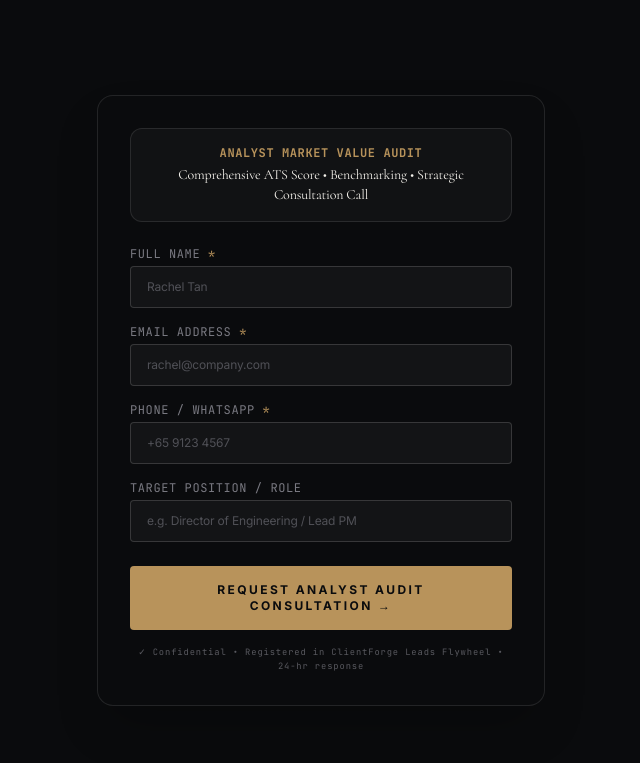
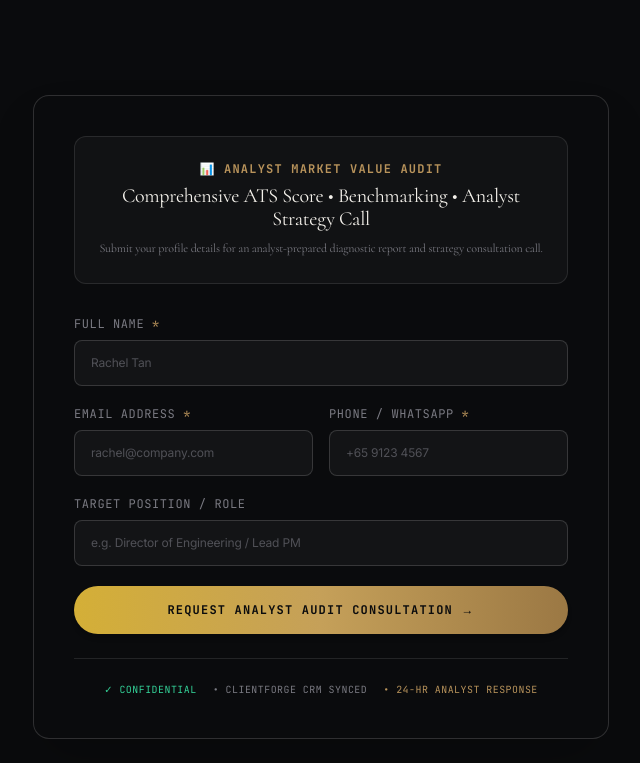
Before and after one commit to ashucfx/catalyst-ripplenexus, a Next.js app: page /audit in a window 1280 px wide. Shown: the part 1177-1940 px from the top of the page, without its empty margins (319-959 px from the left). Built offline with nearby package versions, Linux system fonts and the light colour scheme; no server answers.

Commit message:
feat: overhaul AuditCheckout component with executive metallic gold styling and ClientForge portal links

```diff
--- a/src/components/ui/AuditCheckout.tsx
+++ b/src/components/ui/AuditCheckout.tsx
@@ -57,45 +57,59 @@ export function AuditCheckout() {
 
   if (submitted) {
     return (
-      <div className="max-w-md mx-auto p-8 rounded-2xl bg-obsidian border border-signal-gold/40 text-center shadow-xl">
-        <div className="w-12 h-12 rounded-full bg-emerald-500/20 text-emerald-400 border border-emerald-500/40 flex items-center justify-center text-xl mx-auto mb-4">
+      <div className="max-w-xl mx-auto p-8 sm:p-10 rounded-2xl bg-obsidian border-2 border-signal-gold/40 text-center shadow-2xl">
+        <div className="w-14 h-14 rounded-full bg-emerald-500/20 text-emerald-400 border border-emerald-500/40 flex items-center justify-center text-2xl mx-auto mb-4">
           ✓
         </div>
         <span className="font-mono text-xs text-signal-gold uppercase tracking-widest block mb-2 font-bold">
-          Consultation Request Confirmed
+          Analyst Evaluation Request Registered
         </span>
-        <p className="font-serif text-bone text-lg mb-4">
-          Thank you, {name}! Your audit request is registered in our ClientForge CRM.
+        <h3 className="display-card text-2xl text-bone mb-3">
+          Thank you, {name}!
+        </h3>
+        <p className="font-serif text-muted text-sm leading-relaxed mb-6 max-w-md mx-auto">
+          Your request is registered in ClientForge CRM. A senior analyst is reviewing your target role (<strong className="text-bone">{role || 'Senior Leader'}</strong>) and will send your evaluation details to <strong className="text-bone">{email}</strong>.
         </p>
-        <p className="font-sans text-muted text-xs leading-relaxed mb-6">
-          Our senior analyst will review your background and send your consultation link to <strong className="text-bone">{email}</strong>.
-        </p>
+
+        <div className="flex flex-col sm:flex-row gap-3 justify-center">
           <Link
             href="/book"
-          className="inline-block w-full py-3.5 bg-signal-gold text-obsidian font-mono text-xs uppercase tracking-wider font-bold rounded hover:bg-bone transition-all"
+            className="w-full sm:w-auto px-7 py-3.5 bg-gradient-to-r from-[#D4AF37] via-[#C5A059] to-[#9B7844] text-[#0A0B0D] font-mono text-xs uppercase tracking-widest font-bold rounded-full hover:brightness-110 transition-all text-center shadow-md whitespace-nowrap"
           >
-          Pick Your Consultation Slot →
+            Pick Consultation Slot Now →
           </Link>
+          <a
+            href="https://clientforge.theripplenexus.com/checkout?pkg=AUDIT"
+            target="_blank"
+            rel="noopener noreferrer"
+            className="w-full sm:w-auto px-7 py-3.5 border border-white/20 text-bone font-mono text-xs uppercase tracking-widest font-semibold rounded-full hover:border-signal-gold/40 transition-colors text-center whitespace-nowrap"
+          >
+            Self-Service Checkout ↗
+          </a>
+        </div>
       </div>
     )
   }
 
   return (
-    <div className="max-w-md mx-auto p-8 rounded-2xl bg-obsidian border border-white/10 shadow-2xl">
-      <div className="p-4 rounded-xl bg-white/[0.03] border border-white/10 mb-6 text-center">
-        <p className="font-mono text-xs text-signal-gold uppercase tracking-wider font-bold mb-1">
-          ANALYST MARKET VALUE AUDIT
-        </p>
-        <p className="font-serif text-bone text-sm">
-          Comprehensive ATS Score • Benchmarking • Strategic Consultation Call
+    <div className="max-w-xl mx-auto p-8 sm:p-10 rounded-2xl bg-obsidian border border-white/15 shadow-2xl backdrop-blur-xl">
+      <div className="p-6 rounded-xl bg-white/[0.03] border border-white/10 mb-8 text-center">
+        <span className="font-mono text-xs text-signal-gold uppercase tracking-widest font-bold block mb-2">
+          📊 Analyst Market Value Audit
+        </span>
+        <h3 className="display-card text-xl text-bone mb-2">
+          Comprehensive ATS Score • Benchmarking • Analyst Strategy Call
+        </h3>
+        <p className="font-serif text-muted text-xs leading-relaxed">
+          Submit your profile details for an analyst-prepared diagnostic report and strategy consultation call.
         </p>
       </div>
 
-      <form onSubmit={handleSubmit} className="flex flex-col gap-4" noValidate>
-        {error && <p className="font-sans text-red-400 text-xs p-3 rounded bg-red-950/40 border border-red-900/50">{error}</p>}
+      <form onSubmit={handleSubmit} className="space-y-5" noValidate>
+        {error && <p className="font-sans text-red-400 text-xs p-3 rounded-lg bg-red-950/40 border border-red-900/50">{error}</p>}
 
         <div>
-          <label className="block font-mono text-xs text-muted uppercase tracking-wider mb-1">
+          <label className="block font-mono text-xs text-muted uppercase tracking-wider mb-2">
             Full Name <span className="text-signal-gold">*</span>
           </label>
           <input
@@ -103,12 +117,13 @@ export function AuditCheckout() {
             value={name}
             onChange={(e) => setName(e.target.value)}
             placeholder="Rachel Tan"
-            className="w-full bg-white/[0.04] border border-white/15 rounded px-4 py-3 text-xs text-bone focus:outline-none focus:border-signal-gold"
+            className="w-full bg-white/[0.04] border border-white/15 rounded-lg px-4 py-3.5 text-xs text-bone focus:outline-none focus:border-signal-gold transition-colors"
           />
         </div>
 
+        <div className="grid grid-cols-1 sm:grid-cols-2 gap-4">
           <div>
-          <label className="block font-mono text-xs text-muted uppercase tracking-wider mb-1">
+            <label className="block font-mono text-xs text-muted uppercase tracking-wider mb-2">
               Email Address <span className="text-signal-gold">*</span>
             </label>
             <input
@@ -116,12 +131,12 @@ export function AuditCheckout() {
               value={email}
               onChange={(e) => setEmail(e.target.value)}
               placeholder="rachel@company.com"
-            className="w-full bg-white/[0.04] border border-white/15 rounded px-4 py-3 text-xs text-bone focus:outline-none focus:border-signal-gold"
+              className="w-full bg-white/[0.04] border border-white/15 rounded-lg px-4 py-3.5 text-xs text-bone focus:outline-none focus:border-signal-gold transition-colors"
             />
           </div>
 
           <div>
-          <label className="block font-mono text-xs text-muted uppercase tracking-wider mb-1">
+            <label className="block font-mono text-xs text-muted uppercase tracking-wider mb-2">
               Phone / WhatsApp <span className="text-signal-gold">*</span>
             </label>
             <input
@@ -129,12 +144,13 @@ export function AuditCheckout() {
               value={phone}
               onChange={(e) => setPhone(e.target.value)}
               placeholder="+65 9123 4567"
-            className="w-full bg-white/[0.04] border border-white/15 rounded px-4 py-3 text-xs text-bone focus:outline-none focus:border-signal-gold"
+              className="w-full bg-white/[0.04] border border-white/15 rounded-lg px-4 py-3.5 text-xs text-bone focus:outline-none focus:border-signal-gold transition-colors"
             />
+          </div>
         </div>
 
         <div>
-          <label className="block font-mono text-xs text-muted uppercase tracking-wider mb-1">
+          <label className="block font-mono text-xs text-muted uppercase tracking-wider mb-2">
             Target Position / Role
           </label>
           <input
@@ -142,22 +158,30 @@ export function AuditCheckout() {
             value={role}
             onChange={(e) => setRole(e.target.value)}
             placeholder="e.g. Director of Engineering / Lead PM"
-            className="w-full bg-white/[0.04] border border-white/15 rounded px-4 py-3 text-xs text-bone focus:outline-none focus:border-signal-gold"
+            className="w-full bg-white/[0.04] border border-white/15 rounded-lg px-4 py-3.5 text-xs text-bone focus:outline-none focus:border-signal-gold transition-colors"
           />
         </div>
 
         <button
           type="submit"
           disabled={loading}
-          className="mt-2 w-full bg-signal-gold text-obsidian px-6 py-4 font-sans text-xs font-bold tracking-[0.2em] uppercase rounded hover:bg-bone transition-all cursor-pointer disabled:opacity-50"
+          className="mt-4 w-full bg-gradient-to-r from-[#D4AF37] via-[#C5A059] to-[#9B7844] text-[#0A0B0D] px-7 py-4 font-mono text-xs font-bold tracking-widest uppercase rounded-full hover:brightness-110 transition-all cursor-pointer shadow-md disabled:opacity-50 whitespace-nowrap"
         >
           {loading ? 'Registering Request...' : 'Request Analyst Audit Consultation →'}
         </button>
       </form>
 
-      <p className="font-mono text-muted text-[0.55rem] tracking-widest text-center mt-4 opacity-70">
-        ✓ Confidential • Registered in ClientForge Leads Flywheel • 24-hr response
-      </p>
+      <div className="mt-6 pt-6 border-t border-white/10 flex flex-wrap items-center justify-center gap-4 text-center">
+        <span className="font-mono text-emerald-400 text-[0.62rem] uppercase tracking-wider">
+          ✓ Confidential
+        </span>
+        <span className="font-mono text-muted text-[0.62rem] uppercase tracking-wider">
+          • ClientForge CRM Synced
+        </span>
+        <span className="font-mono text-signal-gold text-[0.62rem] uppercase tracking-wider">
+          • 24-Hr Analyst Response
+        </span>
+      </div>
     </div>
   )
 }
```
Lines whose indentation alone changed are shown as unchanged.
